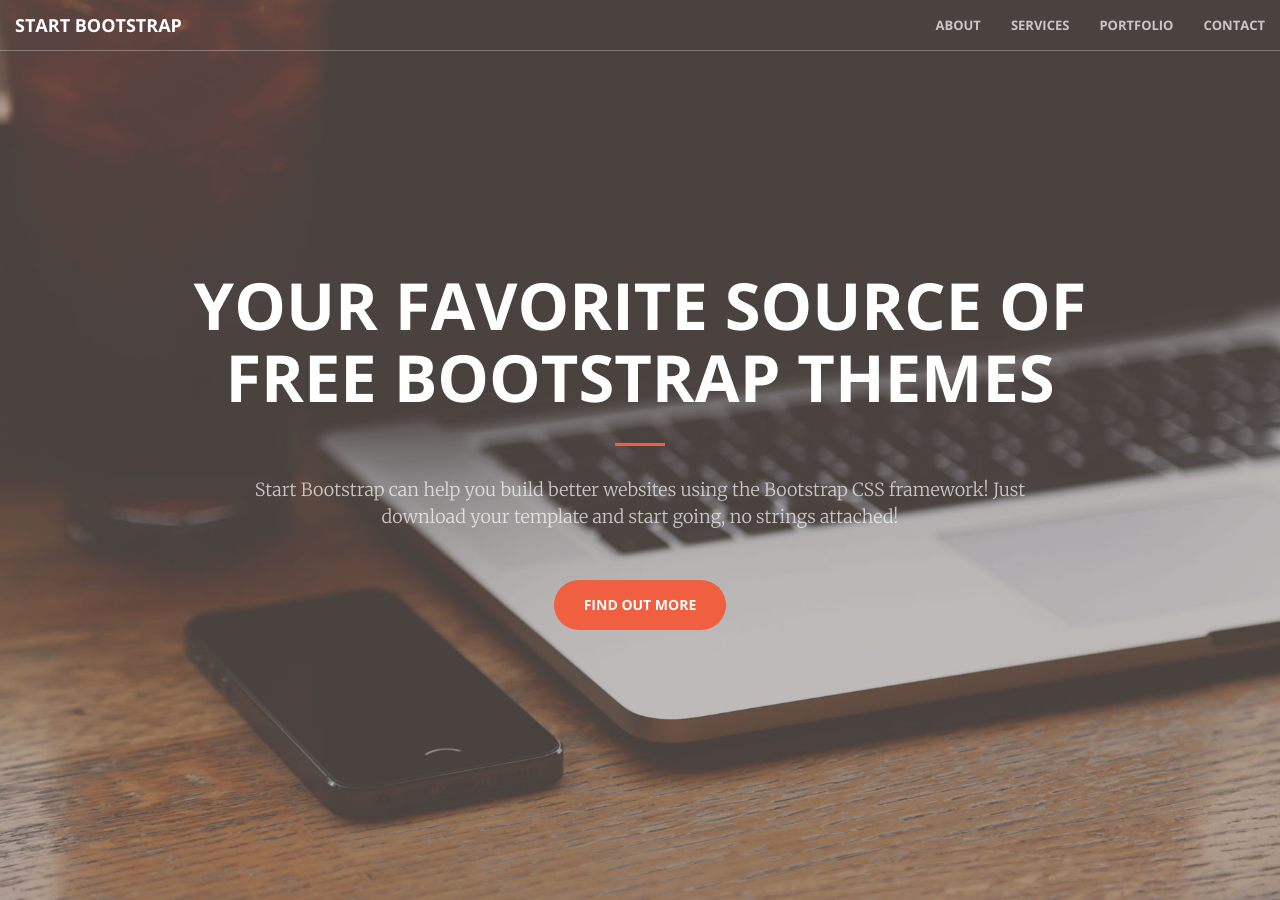
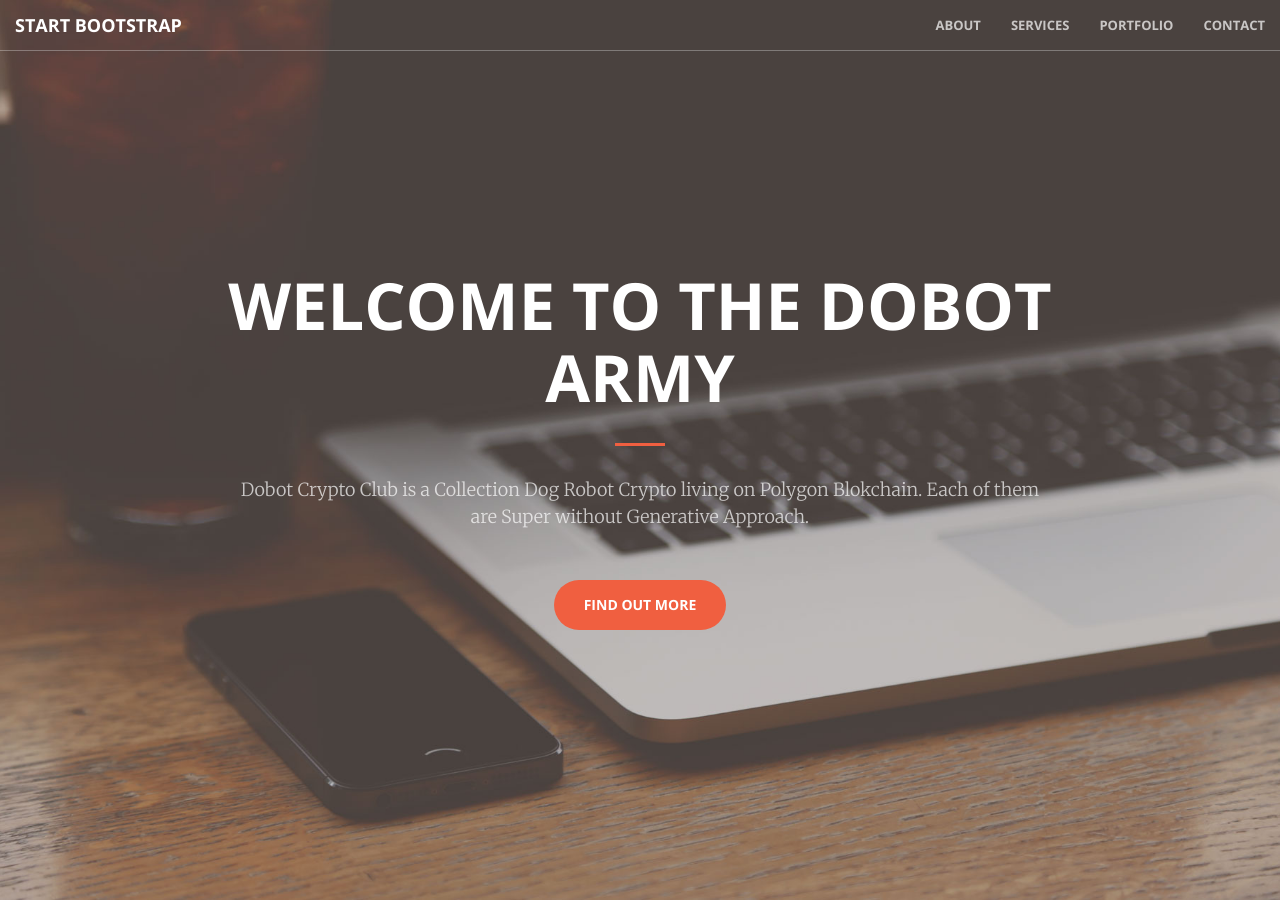
Before and after one commit to wahyu243/dobotcryptoclub, a Jekyll site: the page built from index.html, in a window 1280 px wide and 900 px high. Built offline with Jekyll 4.4.1, drawn with Linux system fonts in a browser that asks for light colours.

Commit message:
Update header.html

```diff
--- a/_includes/header.html
+++ b/_includes/header.html
@@ -1,10 +1,10 @@
 <header>
     <div class="header-content">
         <div class="header-content-inner">
-            <h1>Your Favorite Source of Free Bootstrap Themes</h1>
+            <h1>WELCOME TO THE DOBOT ARMY</h1>
             <hr>
-            <p>Start Bootstrap can help you build better websites using the Bootstrap CSS framework! Just download your template and start going, no strings attached!</p>
-            <a href="#about" class="btn btn-primary btn-xl page-scroll">Find Out More</a>
+            <p>Dobot Crypto Club is a Collection Dog Robot Crypto living on Polygon Blokchain. Each of them are Super without Generative Approach.</p>
+            <a href="https://opensea.io/collection/dobot-crypto-club" class="btn btn-primary btn-xl">Find Out More</a>
         </div>
     </div>
 </header>
```
